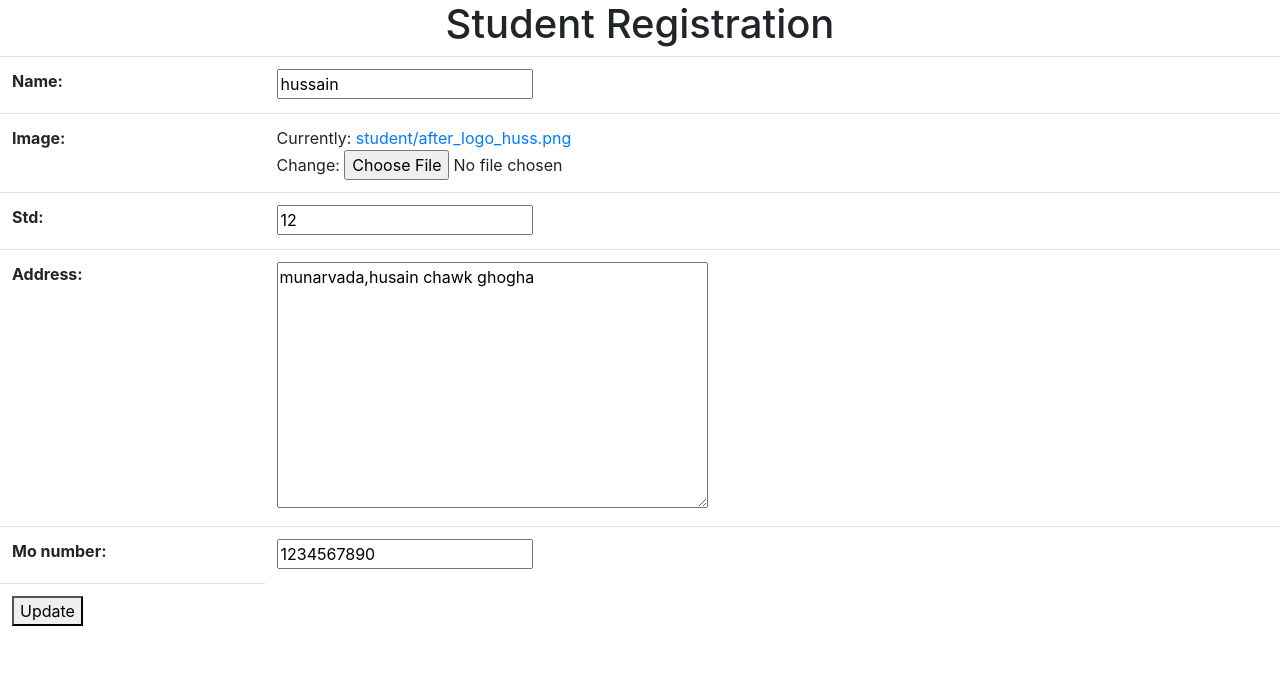
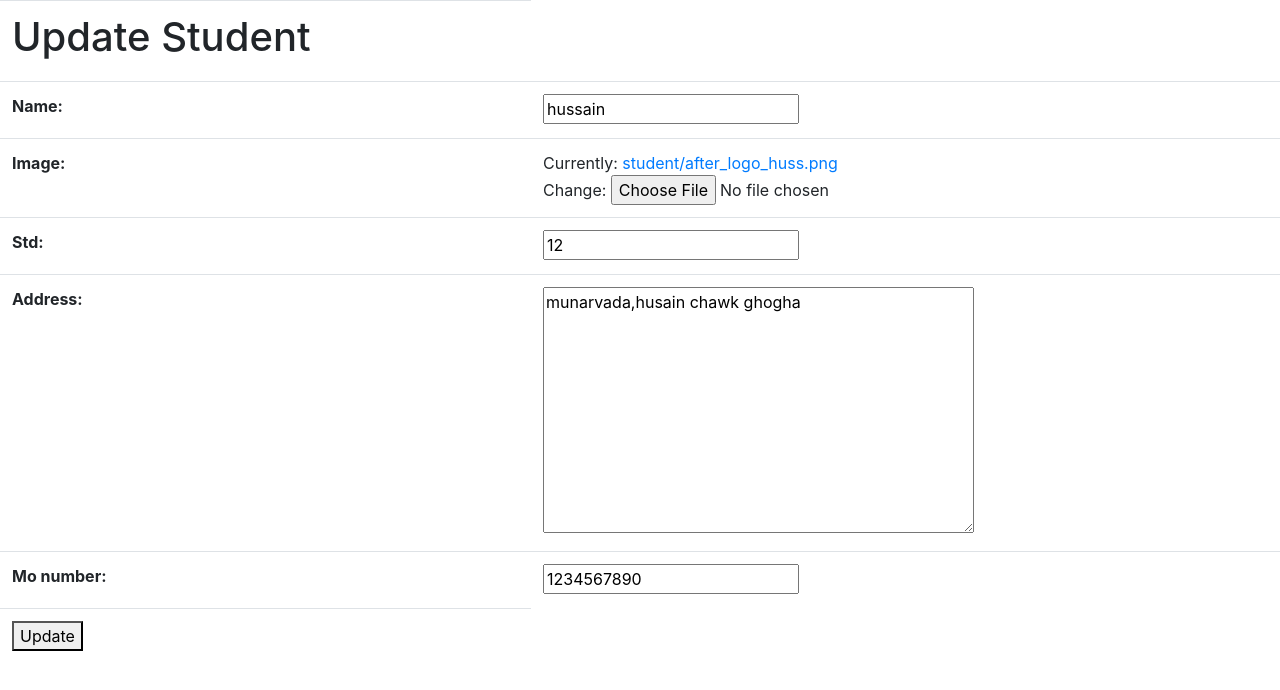
Before and after one commit to HussainSakariya/itechnotion, a Django app: page /update/1/ in a window 1280 px wide. Shown: the top 690 px of the page. Run offline with Django 3.2, Linux system fonts and the light colour scheme; data comes from the database, SQL or seed files in the repository; some libraries are stand-ins or nearby versions.

Commit message:
last Commit(few updation)

```diff
--- a/templates/update.html
+++ b/templates/update.html
@@ -14,10 +14,11 @@
 <body>
 
                 <center>
-                    <h1>Student Registration</h1>
+
                     <form method="POST" enctype="multipart/form-data">
                         {% csrf_token %}
                         <table class="table">
+                            <tr><td><h1>Update Student </h1></td></tr>
                             {{form.as_table}}
                             <tr>
                                 <td>
```
